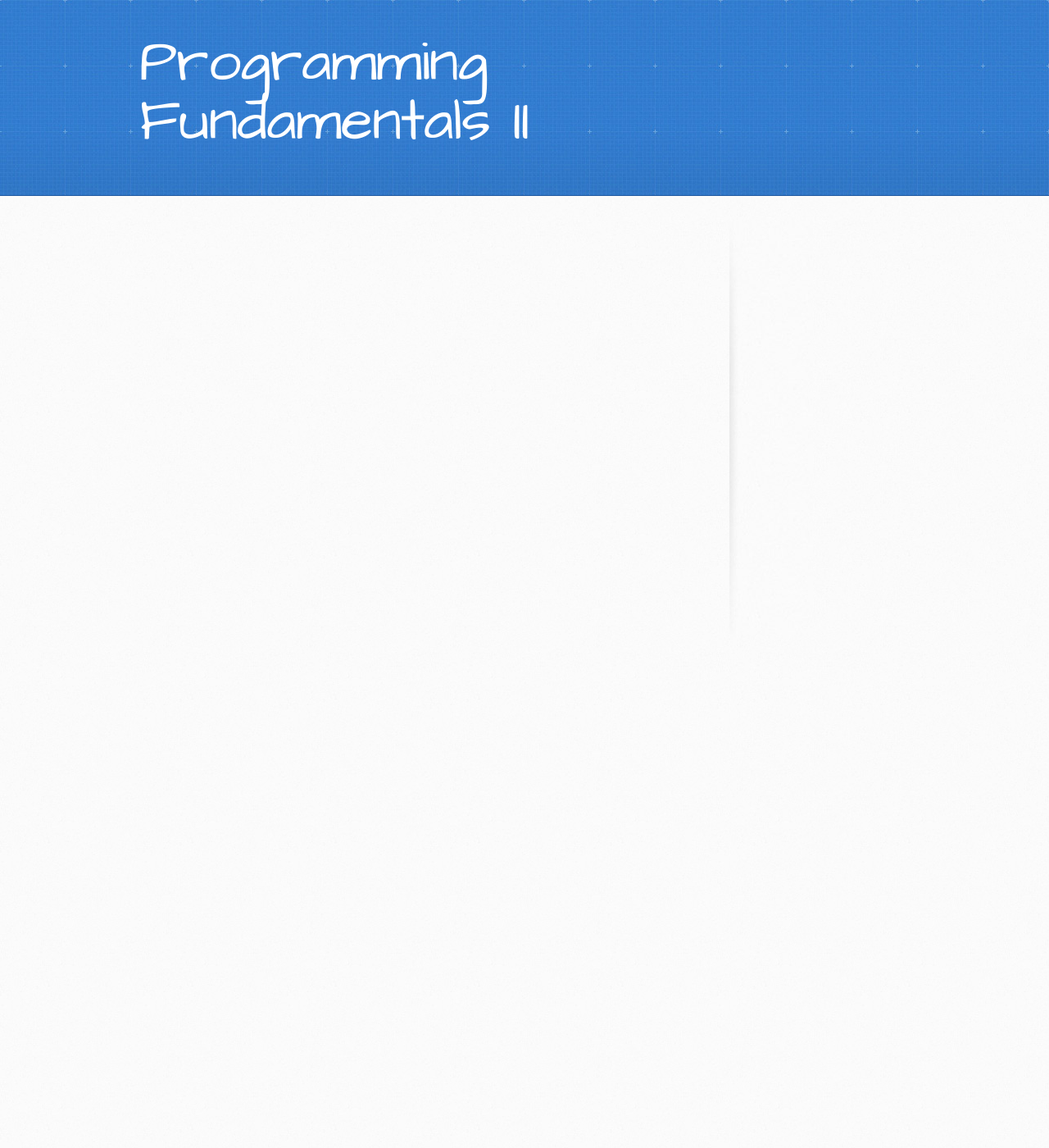
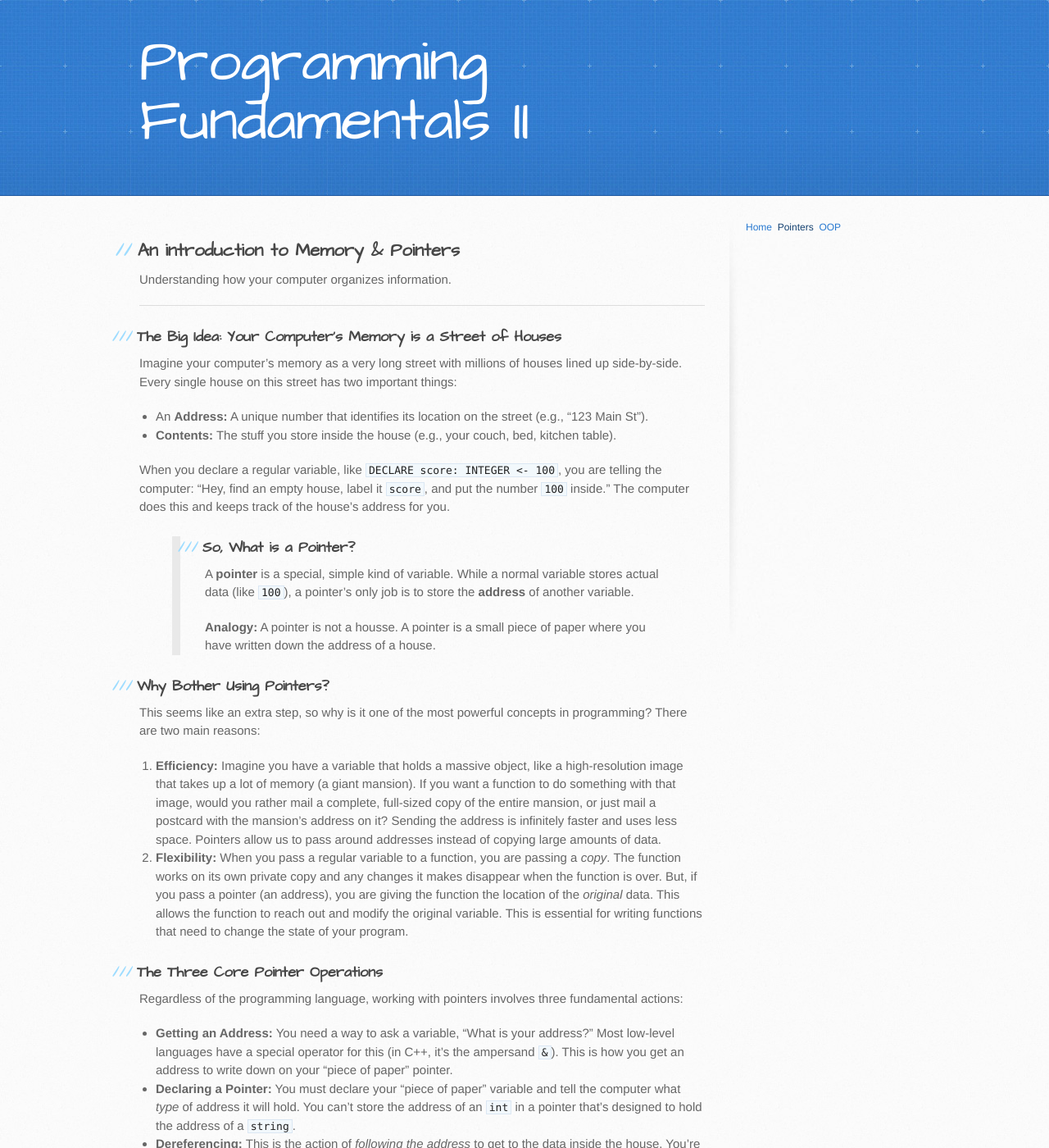
Before and after one commit to 1437-TCCD-MTN/1437-TCCD-MTN.github.io, a Jekyll site: the page built from pages/pointers.md, in a window 1280 px wide and 1400 px high. Shown: the whole window at 82% size. Built offline with Jekyll 4.4.1, drawn with Linux system fonts in a browser that asks for light colours; some of the changed text lies outside the part shown.

Commit message:
draft of pointer materials

```diff
--- a/_layouts/default.html
+++ b/_layouts/default.html
@@ -32,7 +32,7 @@
         </section>
 
         <aside id="sidebar">
-
+          {% include navigation.html %}
         </aside>
       </div>
     </div>
--- a/pages/pointers.md
+++ b/pages/pointers.md
@@ -3,3 +3,38 @@ layout: default
 title: Pointers!
 permalink: /pointers/
 ---
+## An introduction to Memory & Pointers
+
+Understanding how your computer organizes information.
+
+* * *
+
+### The Big Idea: Your Computer's Memory is a Street of Houses
+
+Imagine your computer's memory as a very long street with millions of houses lined up side-by-side. Every single house on this street has two important things:
+
+- An **Address:** A unique number that identifies its location on the street (e.g., "123 Main St").
+- **Contents:** The stuff you store inside the house (e.g., your couch, bed, kitchen table).
+
+When you declare a regular variable, like `DECLARE score: INTEGER <- 100`, you are telling the computer: "Hey, find an empty house, label it `score`, and put the number `100` inside." The computer does this and keeps track of the house's address for you.
+
+> ### So, What is a Pointer?
+>
+> A **pointer** is a special, simple kind of variable. While a normal variable stores actual data (like `100`), a pointer's only job is to store the **address** of another variable.
+>
+> **Analogy:** A pointer is not a housse. A pointer is a small piece of paper where you have written down the address of a house.
+
+### Why Bother Using Pointers?
+
+This seems like an extra step, so why is it one of the most powerful concepts in programming? There are two main reasons:
+
+1. **Efficiency:** Imagine you have a variable that holds a massive object, like a high-resolution image that takes up a lot of memory (a giant mansion). If you want a function to do something with that image, would you rather mail a complete, full-sized copy of the entire mansion, or just mail a postcard with the mansion's address on it? Sending the address is infinitely faster and uses less space. Pointers allow us to pass around addresses instead of copying large amounts of data.
+2. **Flexibility:** When you pass a regular variable to a function, you are passing a _copy_. The function works on its own private copy and any changes it makes disappear when the function is over. But, if you pass a pointer (an address), you are giving the function the location of the _original_ data. This allows the function to reach out and modify the original variable. This is essential for writing functions that need to change the state of your program.
+
+### The Three Core Pointer Operations
+
+Regardless of the programming language, working with pointers involves three fundamental actions:
+
+- **Getting an Address:** You need a way to ask a variable, "What is your address?" Most low-level languages have a special operator for this (in C++, it's the ampersand `&`). This is how you get an address to write down on your "piece of paper" pointer.
+- **Declaring a Pointer:** You must declare your "piece of paper" variable and tell the computer what _type_ of address it will hold. You can't store the address of an `int` in a pointer that's designed to hold the address of a `string`.
+- **Dereferencing:** This is the action of _following the address_ to get to the data inside the house. You're not interested in the address itself (`123 Main St`), you're interested in what's inside the house at that address. This is the most common action you'll take with a pointer.
```
